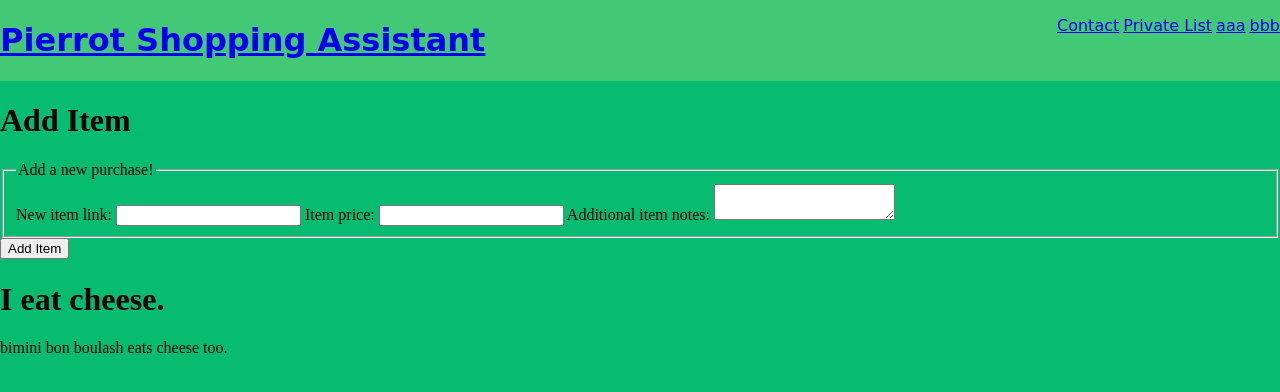
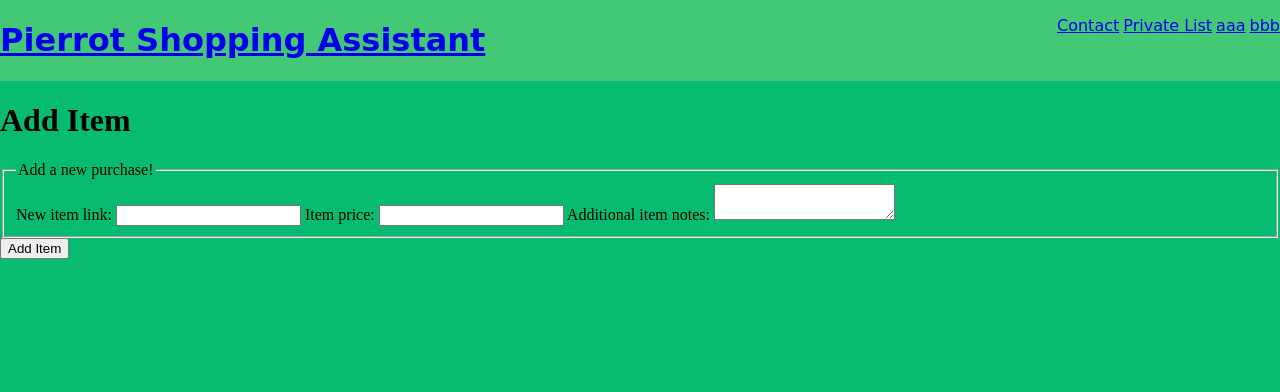
Before and after one commit to vmmason/pierrot-shopping-assistant, a plain HTML site: page index.html in a window 1280 px wide. Drawn offline with Linux system fonts and the light colour scheme.

Commit message:
removed the lines about eating cheese.

```diff
--- a/index.html
+++ b/index.html
@@ -39,8 +39,6 @@
    <button type="submit">Add Item</button>
  </form>
 
- <h1>I eat cheese.</h1>
- <p>bimini bon boulash eats cheese too.</p>
 
  <!-- <div class="skate1">
    <img class="jackson" src="https://cdn.shopify.com/s/files/1/0390/2200/2220/products/JR3200_Vista_Viper_Nylon_Package_1_960x.jpg?v=1611178016">
```
